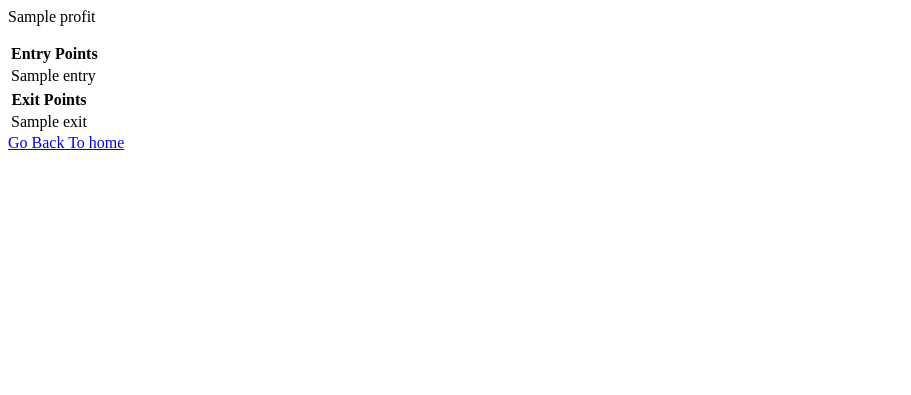
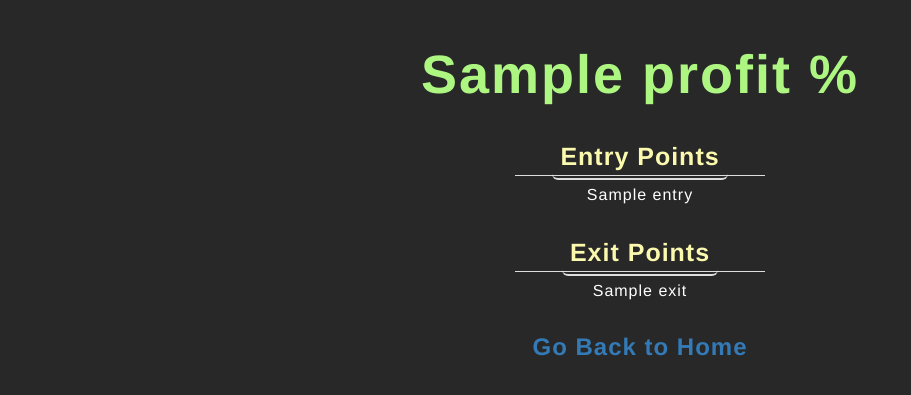
Before and after one commit to Priyanshu154/Backtest, a Django app: template Backtest/templates/result.html in a window 1280 px wide. Shown: the top 395 px of the page, without its empty margins (0-911 px from the left). Run offline with Django 3.2, Linux system fonts and the light colour scheme; the template is opened without the code that fills it: most values are stand-ins (such as "Sample title", 1, 10 or a date in 2020); some libraries are stand-ins or nearby versions.

Commit message:
CSS added to result.html

```diff
--- a/Backtest/templates/result.html
+++ b/Backtest/templates/result.html
@@ -1,17 +1,101 @@
 <html>
 <head>
     <title>Result</title>
+
+    <!-- Fontawesome CDN -->
+	<script src="https://kit.fontawesome.com/0c287f6377.js" crossorigin="anonymous"></script>
+
+	<!-- Latest compiled and minified CSS -->
+	<link rel="stylesheet" href="https://maxcdn.bootstrapcdn.com/bootstrap/3.3.7/css/bootstrap.min.css" integrity="sha384-BVYiiSIFeK1dGmJRAkycuHAHRg32OmUcww7on3RYdg4Va+PmSTsz/K68vbdEjh4u" crossorigin="anonymous">
+
+	<!-- Optional theme -->
+	<link rel="stylesheet" href="https://maxcdn.bootstrapcdn.com/bootstrap/3.3.7/css/bootstrap-theme.min.css" integrity="sha384-rHyoN1iRsVXV4nD0JutlnGaslCJuC7uwjduW9SVrLvRYooPp2bWYgmgJQIXwl/Sp" crossorigin="anonymous">
+
+	<!-- Latest compiled and minified JavaScript -->
+	<script src="https://maxcdn.bootstrapcdn.com/bootstrap/3.3.7/js/bootstrap.min.js" integrity="sha384-Tc5IQib027qvyjSMfHjOMaLkfuWVxZxUPnCJA7l2mCWNIpG9mGCD8wGNIcPD7Txa" crossorigin="anonymous"></script>
+
+	<link rel="stylesheet" href="//code.jquery.com/ui/1.12.1/themes/base/jquery-ui.css">
+
+	<link rel="stylesheet" href="/resources/demos/style.css">
+
+	<script src="https://code.jquery.com/jquery-1.12.4.js"></script>
+	<script src="https://code.jquery.com/ui/1.12.1/jquery-ui.js"></script>
+
+    <style>
+        .BODY{
+		font-weight: bold;
+		background-color: #282828;
+		color: #ffffff;
+		letter-spacing: 2px;
+		font-size: 18px;
+	    }
+
+        h1 {
+		    font-size: 54px;
+		    padding-top: 25px;
+			padding-bottom: 25px;
+		    font-weight: bold;
+		    color: #aef682;
+		    letter-spacing: 2px;
+			text-align: center;
+	    }
+
+        .tabel-dark, .table-hover {
+            width: 250px;
+            margin-left: auto;
+            margin-right: auto;
+            letter-spacing: 1px;
+        }
+
+        tr:hover {
+            color: #282828;
+            font-weight: bold;
+        }
+
+        thead, tr {
+            text-align: center;
+        }
+
+        .LABEL {
+			letter-spacing: 1px;
+			font-size: 25px;
+			margin-top: 50px;
+            color: #faf9ae;
+		}
+
+        .LABEL:hover {
+            font-size: 28px;
+        }
+
+        .text {
+            margin-top: 20px;
+            margin-left: 20%;
+        }
+
+        .link {
+            letter-spacing: 1px;
+			font-size: 24px;
+			margin-top: 30px;
+            text-align: center;
+        }
+    </style>
 </head>
 
-<body>
-    <p>{{profit}}</p>
+<body class="BODY">
     {% if profit != "No match for this strategy" %}
-        <table>
+        <h1>{{profit}} %</h1>
+    {% else %}
+        <h1>{{profit}}</h1>
+    {% endif %}
+
+    {% if profit != "No match for this strategy" %}
+    <table class="table table-hover table-dark">
         <thead>
             <tr>
-          <th scope="col">Entry Points</th>
+                <th scope="col" class="LABEL">Entry Points</th>
             </tr>
         </thead>
+
         <tbody>
             {% for e in entry  %}
             <tr>
@@ -21,12 +105,13 @@
         </tbody>
 
     </table>
-         <table>
+    <table class="table table-hover table-dark">
         <thead>
             <tr>
-          <th scope="col">Exit Points</th>
+                <th scope="col" class="LABEL">Exit Points</th>
             </tr>
         </thead>
+
         <tbody>
             {% for e in exit  %}
                   <tr>
@@ -37,6 +122,6 @@
     </table>
 
     {%endif%}
-    <a href="{% url 'home' %}">Go Back To home</a>
+    <a href="{% url 'home' %}" class="link"><center style="margin-bottom: 30px; margin-top: 20px;">Go Back to Home</center></a>
 </body>
 </html>
```
Lines whose indentation alone changed are shown as unchanged.
